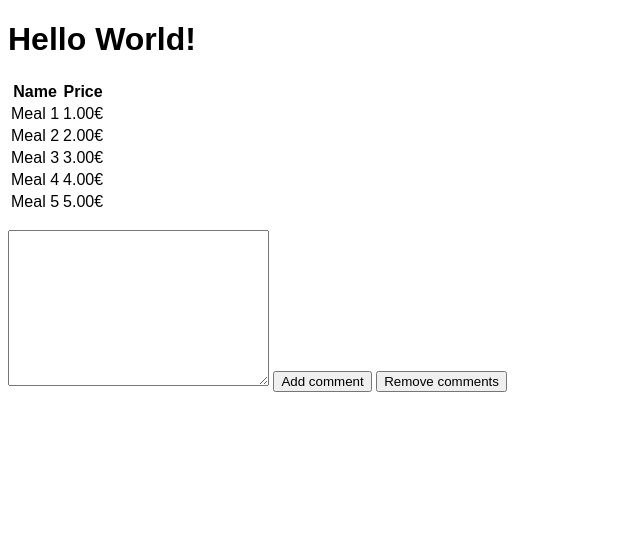
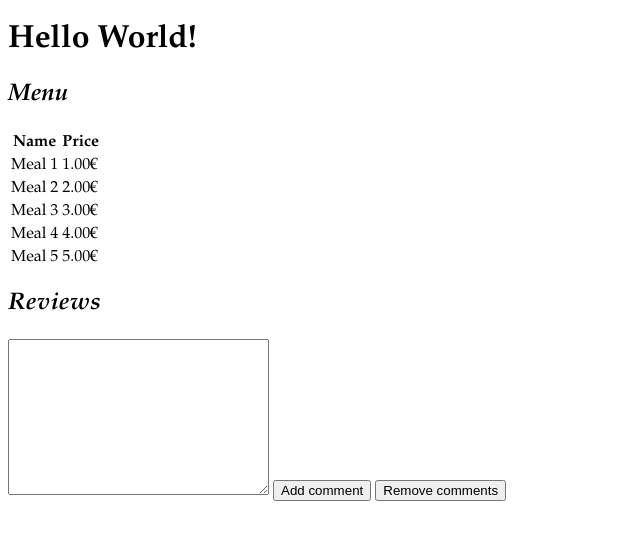
Before and after one commit to TaneliM/WebApplications_week2, a website built with Parcel: page index.html in a window 1280 px wide. Shown: the whole page, without its empty margins (0-640 px from the left). Built offline with nearby package versions, Linux system fonts and the light colour scheme.

Commit message:
CSS formatting

```diff
--- a/index.html
+++ b/index.html
@@ -9,7 +9,9 @@
   <body>
     <h1>Hello World!</h1>
 
-    <table>
+    <h2 class="header">Menu</h2>
+
+    <table id="menu-table">
       <tr>
         <th>Name</th>
         <th>Price</th>
@@ -36,6 +38,8 @@
       </tr>
     </table>
 
+    <h2 class="header">Reviews</h2>
+
     <ul id="comments-list"></ul>
     <textarea
       name="new comment"
--- a/src/styles.css
+++ b/src/styles.css
@@ -1,3 +1,11 @@
 body {
-  font-family: sans-serif;
+  font-family: Garamond;
 }
+
+.header {
+  font-style: italic;
+}
+
+menu-table {
+  text-align: left;
+}
```
